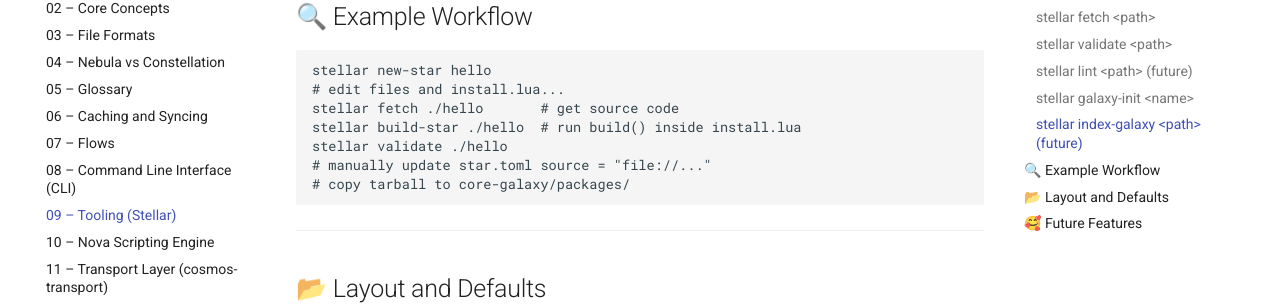
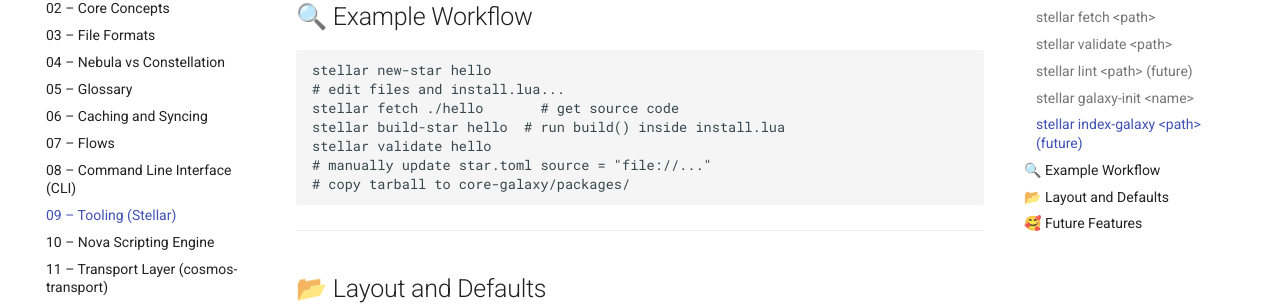
Before and after one commit to cosmospkg/cosmos-docs, an MkDocs documentation site: the page built from docs/09-Tooling.md, in a window 1280 px wide and 900 px high, scrolled down 2075 px. Shown: the part 199-505 px from the top of the window. Built offline with MkDocs 1.6.1 and Material for MkDocs 9.7.7, drawn with Linux system fonts in a browser that asks for light colours.

````diff
--- a/docs/09-Tooling.md
+++ b/docs/09-Tooling.md
@@ -76,8 +76,8 @@ Generates/updates the `[stars]` table in `meta.toml`
 stellar new-star hello
 # edit files and install.lua...
 stellar fetch ./hello       # get source code
-stellar build-star ./hello  # run build() inside install.lua
-stellar validate ./hello
+stellar build-star hello  # run build() inside install.lua
+stellar validate hello
 # manually update star.toml source = "file://..."
 # copy tarball to core-galaxy/packages/
 ```
````
Also changed, not shown: site/00-Overview/index.html, site/07-Flows/index.html, site/09-Tooling/index.html, site/search/search_index.json, site/sitemap.xml, 1 other file.
